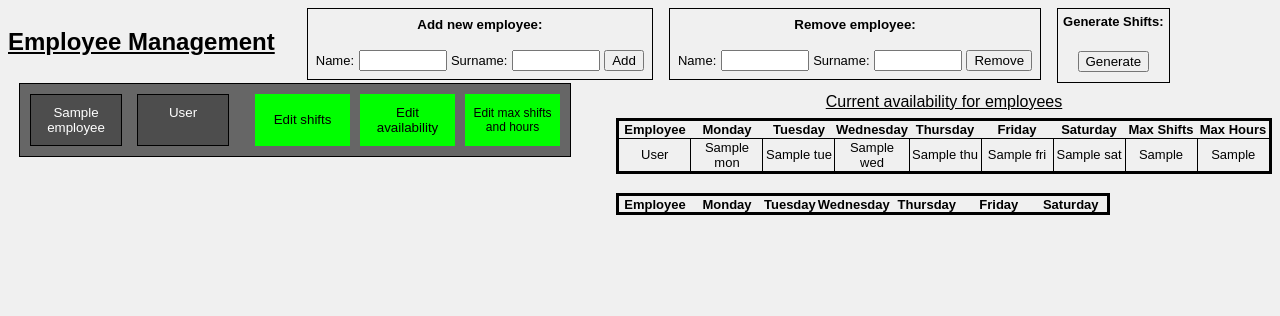
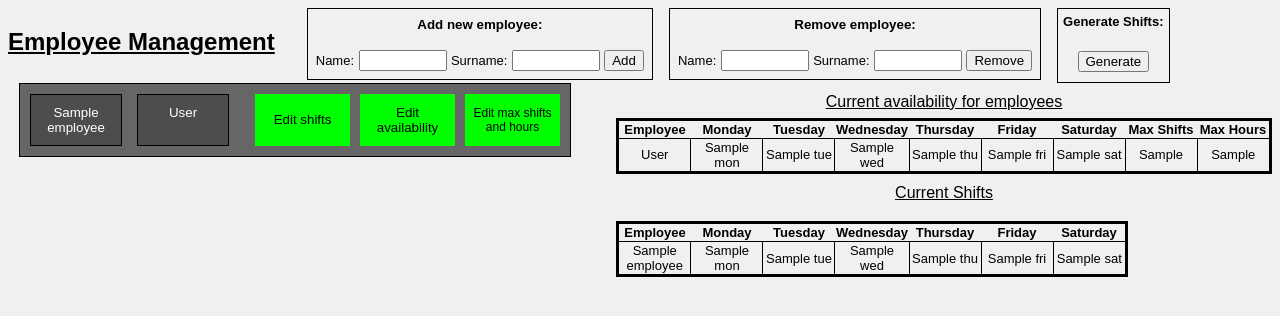
Before and after one commit to m1k0103/rota-maker, a Flask app: template chippy_rota/templates/index.html in a window 1280 px wide. Shown: the top 316 px of the page. Run offline with Flask 3, Linux system fonts and the light colour scheme; the template is opened without the code that fills it: most values are stand-ins (such as "Sample title", 1, 10 or a date in 2020); lists and menus that the app fills with data are empty; parts of the project's set-up code (start-up, migrations or seed data) failed here and were passed over.

Commit message:
finished shifts table, fixed del_shifts button

```diff
--- a/chippy_rota/templates/index.html
+++ b/chippy_rota/templates/index.html
@@ -83,22 +83,29 @@
             </tr>
             {%endfor%}
         </table>
+        <p style="margin: 1px; margin-top: 10px; margin-bottom: 7px; text-align: center; text-decoration: underline;">Current Shifts</p>
         <table class="shifts-table">
         <tr>
             <th class="shifts-table-element">Employee</th>
             <th class="shifts-table-element">Monday</th>
-            <th class="shifts-tale-element">Tuesday</th>
+            <th class="shifts-table-element">Tuesday</th>
             <th class="shifts-table-element">Wednesday</th> <!-- This shit doesnt want to align and i give up -->
             <th class="shifts-table-element">Thursday</th>    <!-- ok it works now lol -->
             <th class="shifts-table-element">Friday</th>
             <th class="shifts-table-element">Saturday</th>
 
         </tr>
-        <tr>
-            {% for employee,mon,tue,wed,thu,fri,sat in all_shifts %}
-
-            {%endfor%}
-        </tr>
+        {% for employee,mon,tue,wed,thu,fri,sat in all_shifts %}
+            <tr>
+                <td>{{employee}}</td>
+                <td>{{mon}}</td>
+                <td>{{tue}}</td>
+                <td>{{wed}}</td>
+                <td>{{thu}}</td>
+                <td>{{fri}}</td>
+                <td>{{sat}}</td>
+            </tr>
+        {%endfor%}
         </table>
     </div>
 
@@ -238,6 +245,7 @@ function delete_shift(id){
     xhttp.onreadystatechange = function(){
         if (this.readyState == 4 && this.status == 200){
             console.log(`shift with id ${id} deleted`)
+            document.location = document.location
         }
     }
     xhttp.open("POST","/remove_shift",true)
```
